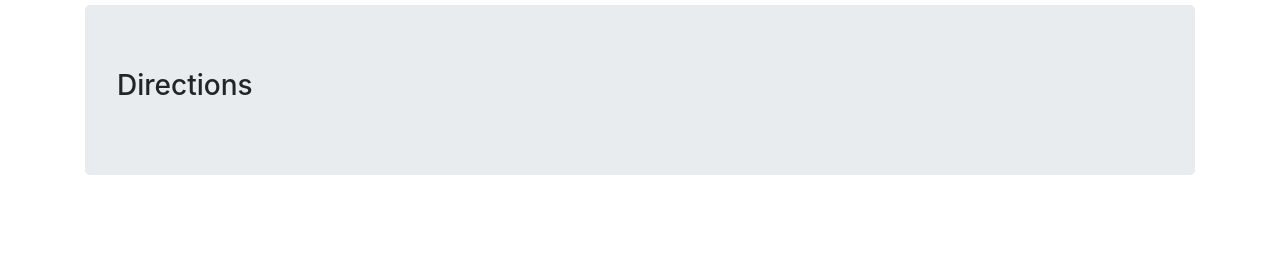
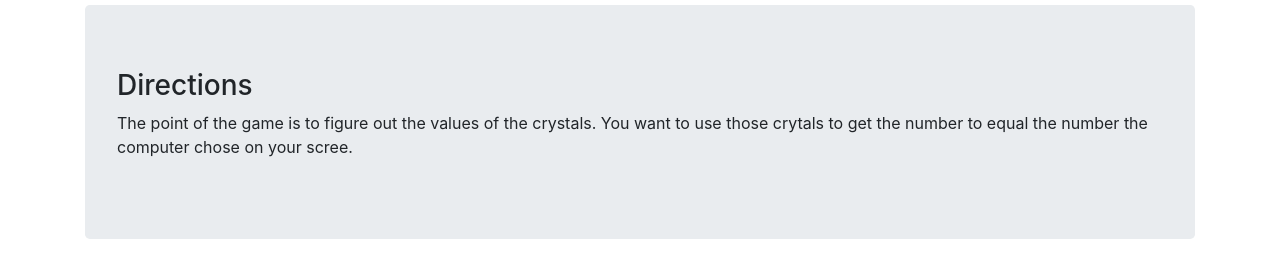
Before and after one commit to mikeprap/unit-4-game, a plain HTML site: page index.html in a window 1280 px wide. Shown: the part 51-328 px from the top of the page. Drawn offline with nearby package versions, Linux system fonts and the light colour scheme.

Commit message:
added directions

```diff
--- a/index.html
+++ b/index.html
@@ -15,6 +15,7 @@
     </header>
     <div class= "jumbotron">
         <h3>Directions</h3>
+        <p>The point of the game is to figure out the values of the crystals.  You want to use those crytals to get the number to equal the number the computer chose on your scree. </p>
 
 
 
```
